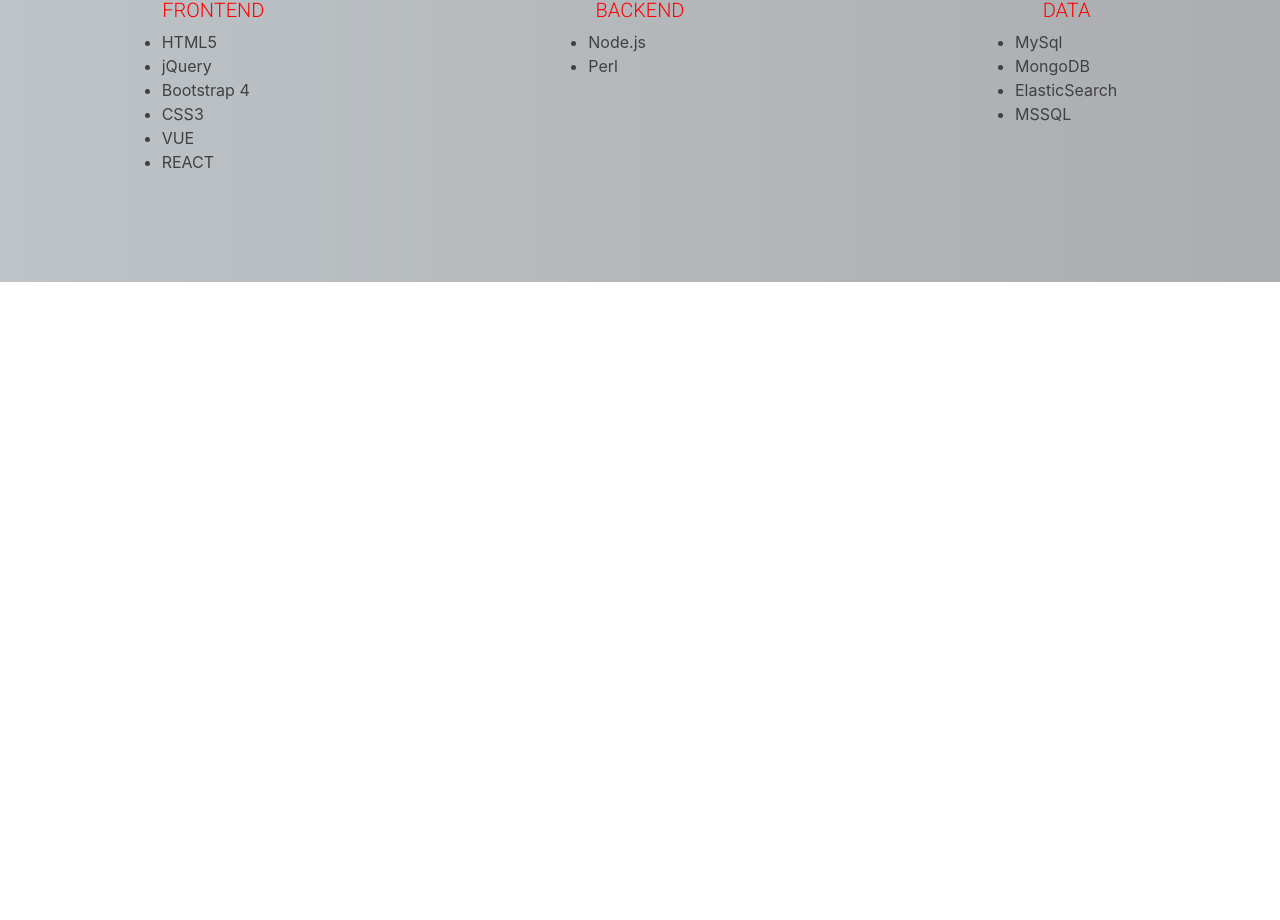
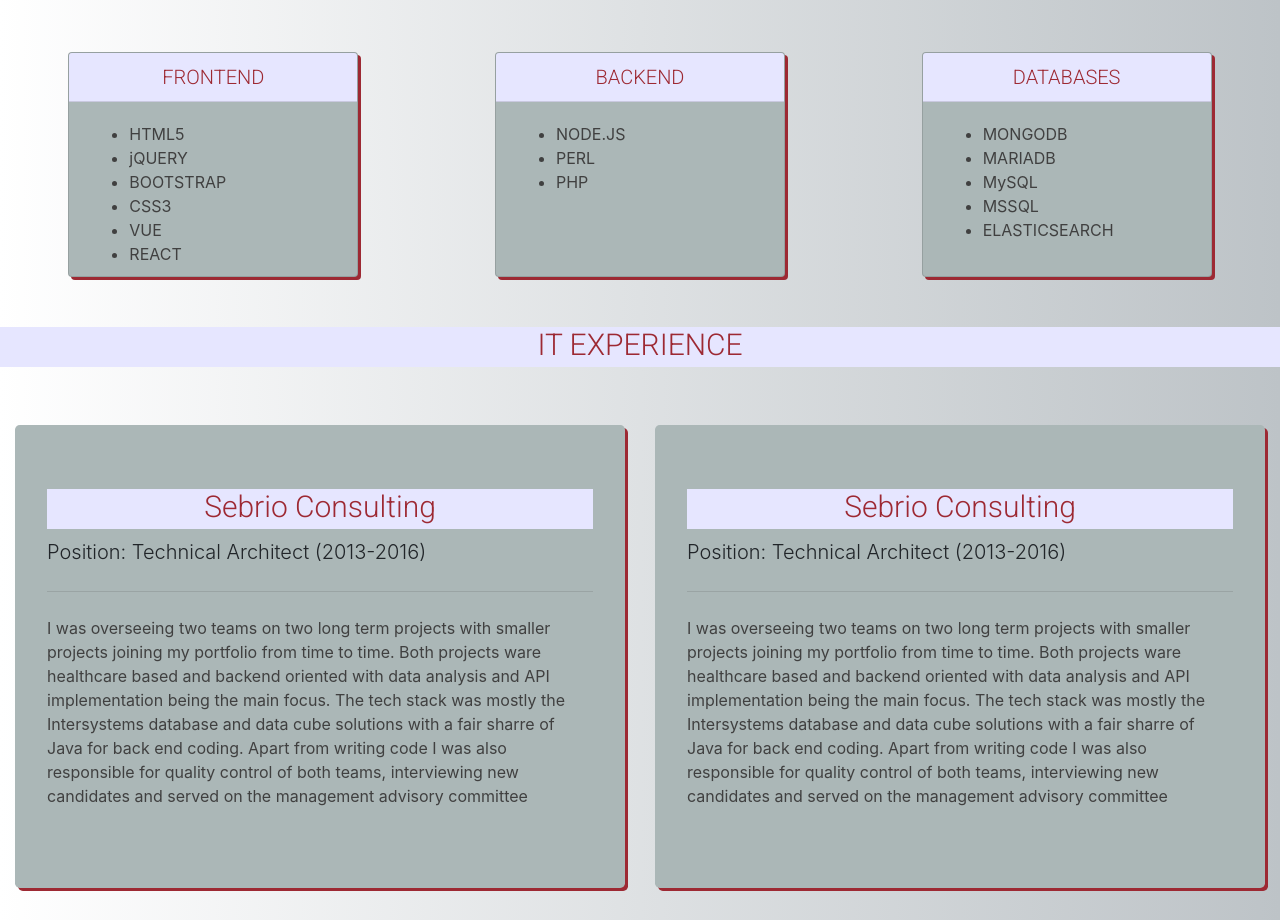
Before and after one commit to desloubser80/desloubser, a website: page public/index.html in a window 1280 px wide. Shown: the part 518-1438 px from the top of the page. Before the commit the page ends 800 px from the top, so only its background shows below. Drawn offline with nearby package versions, Linux system fonts and the light colour scheme.

Commit message:
new colours

```diff
--- a/public/assets/styles.css
+++ b/public/assets/styles.css
@@ -1,11 +1,11 @@
 body {
 	background: #bdc3c7;  /* fallback for old browsers */
-	background: -webkit-linear-gradient(to left, #abadb0, #bdc3c7);  /* Chrome 10-25, Safari 5.1-6 */
-	background: linear-gradient(to left, #abadb0, #bdc3c7); /* W3C, IE 10+/ Edge, Firefox 16+, Chrome 26+, Opera 12+, Safari 7+ */
+	background: -webkit-linear-gradient(to left, #bdc3c7, white);  /* Chrome 10-25, Safari 5.1-6 */
+	background: linear-gradient(to left, #bdc3c7, white); /* W3C, IE 10+/ Edge, Firefox 16+, Chrome 26+, Opera 12+, Safari 7+ */
 }
 
 #brandname{
-	color:red;
+	color:#9D2933;
 	font-size: 35px ;
 	padding-top : 10px;
 	font-family: 'Roboto', sans-serif;
@@ -28,7 +28,7 @@
 }
 
 .nav-link:hover{
-	color : red;
+	color : #9D2933;
 }
 
 .nav-item{
@@ -39,14 +39,14 @@
 
 .nav-link{
 	color: #404040;
-	background : #404040 ;
+
 
 }
 
 #mainnavbar {
 	height: 100px;
 	padding-bottom : 0;
-	background : #404040 ;
+	background : #e6e6ff ;
 }
 
 #about{
@@ -63,19 +63,23 @@
 }
 
 .headertext-1{
-	color : red;
+	color : #9D2933;
 	font-family: 'Roboto', sans-serif;
 	font-weight : 300;
 	font-size : 30px;
 	text-align: center;
-	background : #6f7173;
+	background : #e6e6ff;
+	height : 40px;
 }
 
 .headertext-2{
-	color : red;
+	color : #9D2933;
 	font-family: 'Roboto', sans-serif;
 	font-weight : 300;
 	font-size : 20px;
+
+	background : #e6e6ff;
+	text-align: center
 }
 
 .container-fluid{
@@ -83,7 +87,7 @@
 }
 
 section {
-	margin-top: 30px;
+	margin-top: 50px;
 }
 
 #welcome {
@@ -95,5 +99,19 @@
 }
 
 #profilepic {
-	max-height: 600px
+	max-height: 600px;
+	border-radius: 25%;
 }
+
+.card {
+	height : 225px;
+	margin-top: 30px;
+	background : #ABB7B7;
+	box-shadow: 3px 3px #9D2933
+}
+
+.jumbotron {
+	margin-top: 30px;
+	background : #ABB7B7;
+	box-shadow: 3px 3px #9D2933
+}
--- a/public/index.html
+++ b/public/index.html
@@ -32,13 +32,13 @@
 	                <a href="#technologies" class = "nav-link">TECHNOLOGIES</a>
 	            </li>
 	            <li class = "nav-item">
-	                <a href="" class = "nav-link">EDUCATION</a>
-	            </li>
-	            <li class = "nav-item">
-	                <a href="" class = "nav-link">EXPERIENCE</a>
+	                <a href="#experience" class = "nav-link">EXPERIENCE</a>
 	            </li>
 	            <li class = "nav-item">
 	                <a href="" class = "nav-link">PROJECTS</a>
+	            </li>
+	            <li class = "nav-item">
+	                <a href="" class = "nav-link">EDUCATION</a>
 	            </li>
 	            <li class = "nav-item">
 	                <a href="" class = "nav-link">INTERESTS</a>
@@ -76,32 +76,71 @@
 	<h1 class = "display-5 headertext-1">TECHNOLOGIES</h1>
 	<div class = "container-fluid" >
 		<div class = "row align-items-top justify-content-around">
-			<div class = "col-lg-2 ">
-				<h1 class = "display-5 headertext-2 tech-header">FRONTEND</h1>
+			<div class = "col-lg-3 ">
+				<div class="card">
+				  <h5 class="card-header headertext-2">FRONTEND</h5>
+				  <div class="card-body">
 				    <ul>
 						<li class = "infotext">HTML5</li>
-					<li class = "infotext">jQuery</li>
-					<li class = "infotext">Bootstrap 4</li>
+						<li class = "infotext">jQUERY</li>
+						<li class = "infotext">BOOTSTRAP</li>
 						<li class = "infotext">CSS3</li>
 						<li class = "infotext">VUE</li>
 						<li class = "infotext">REACT</li>
 					</ul>
 				  </div>
-			<div class = "col-lg-2">
-				<h1 class = "display-5 headertext-2 tech-header">BACKEND</h1>
+				</div>
+			</div>
+			<div class = "col-lg-3">
+				<div class="card">
+				  <h5 class="card-header headertext-2">BACKEND</h5>
+				  <div class="card-body">
 				    <ul>
-					<li class = "infotext">Node.js</li>
-					<li class = "infotext">Perl</li>
+						<li class = "infotext">NODE.JS</li>
+						<li class = "infotext">PERL</li>
+						<li class = "infotext">PHP</li>
 					</ul>
 				  </div>
-			<div class = "col-lg-2">
-				<h1 class = "display-5 headertext-2 tech-header">DATA</h1>
+				</div>
+			</div>
+			<div class = "col-lg-3">
+				<div class="card">
+				  <h5 class="card-header headertext-2">DATABASES</h5>
+				  <div class="card-body">
 				    <ul>
-					<li class = "infotext">MySql</li>
-					<li class = "infotext">MongoDB</li>
-					<li class = "infotext">ElasticSearch</li>
+						<li class = "infotext">MONGODB</li>
+						<li class = "infotext">MARIADB</li>
+						<li class = "infotext">MySQL</li>
 						<li class = "infotext">MSSQL</li>
+						<li class = "infotext">ELASTICSEARCH</li>
+
 					</ul>
+				  </div>
+				</div>
+			</div>
+		</div>
+	</div>
+</section>
+
+<section id = "experience">
+	<h1 class = "display-5 headertext-1">IT EXPERIENCE</h1>
+	<div class = "container-fluid">
+		<div class = "row align-items-top justify-content-around">
+			<div class = "col-lg-6">
+				<div class="jumbotron">
+				  <h1 class="display-4 headertext-1">Sebrio Consulting</h1>
+				  <p class="lead">Position: Technical Architect (2013-2016)</p>
+				  <hr class="my-4">
+				  <p class = "infotext">I was overseeing two teams on two long term projects with smaller projects joining my portfolio from time to time. Both projects ware healthcare based and backend oriented with data analysis and API implementation being the main focus. The tech stack was mostly the Intersystems database and data cube solutions with a fair sharre of Java for back end coding. Apart from writing code I was also responsible for quality control of both teams, interviewing new candidates and served on the management advisory committee</p>
+				</div>
+			</div>
+			<div class = "col-lg-6">
+				<div class="jumbotron">
+				  <h1 class="display-4 headertext-1">Sebrio Consulting</h1>
+				  <p class="lead">Position: Technical Architect (2013-2016)</p>
+				  <hr class="my-4">
+				  <p class = "infotext">I was overseeing two teams on two long term projects with smaller projects joining my portfolio from time to time. Both projects ware healthcare based and backend oriented with data analysis and API implementation being the main focus. The tech stack was mostly the Intersystems database and data cube solutions with a fair sharre of Java for back end coding. Apart from writing code I was also responsible for quality control of both teams, interviewing new candidates and served on the management advisory committee</p>
+				</div>
 			</div>
 		</div>
 	</div>
```
Lines whose indentation alone changed are shown as unchanged.
